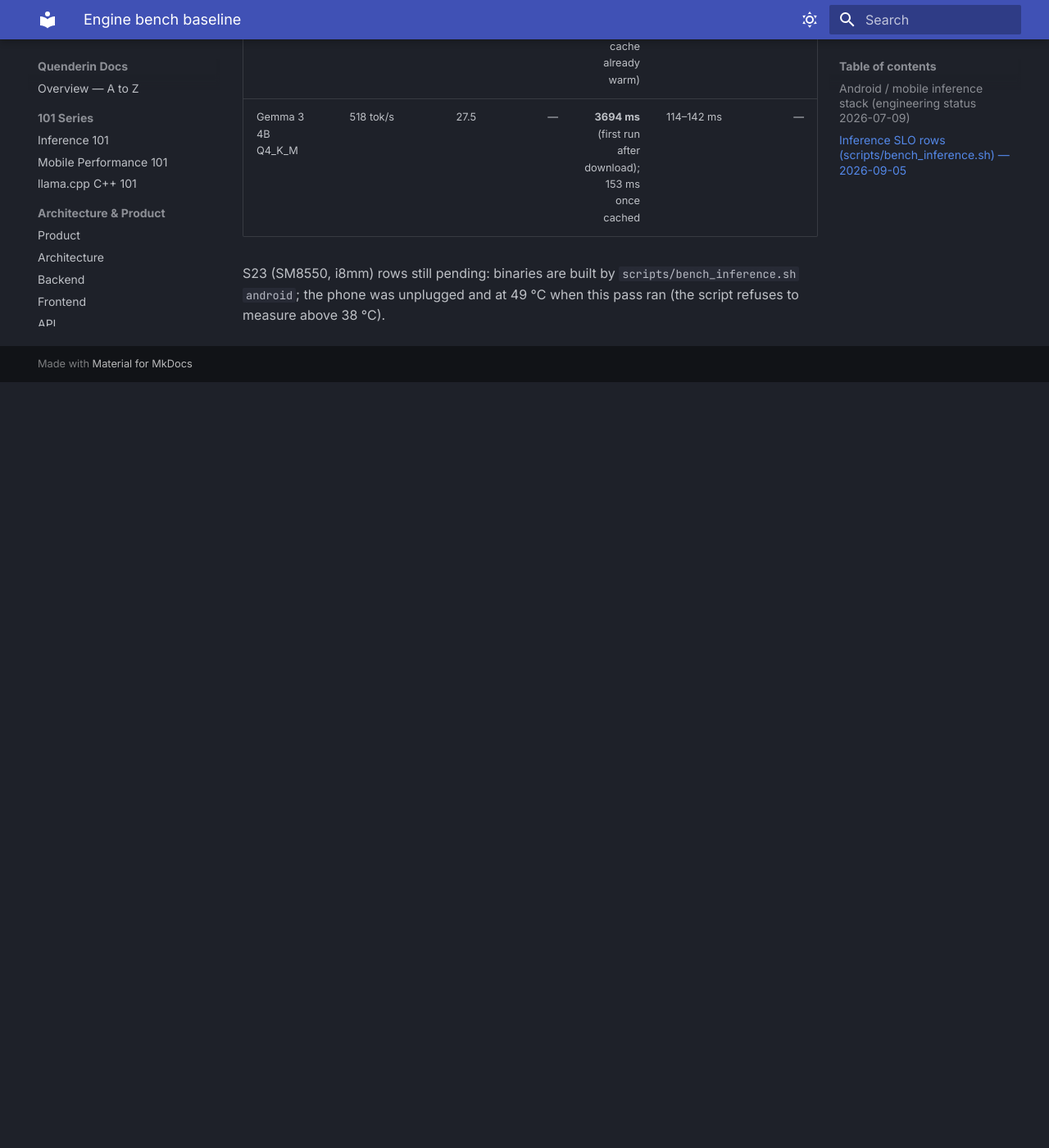
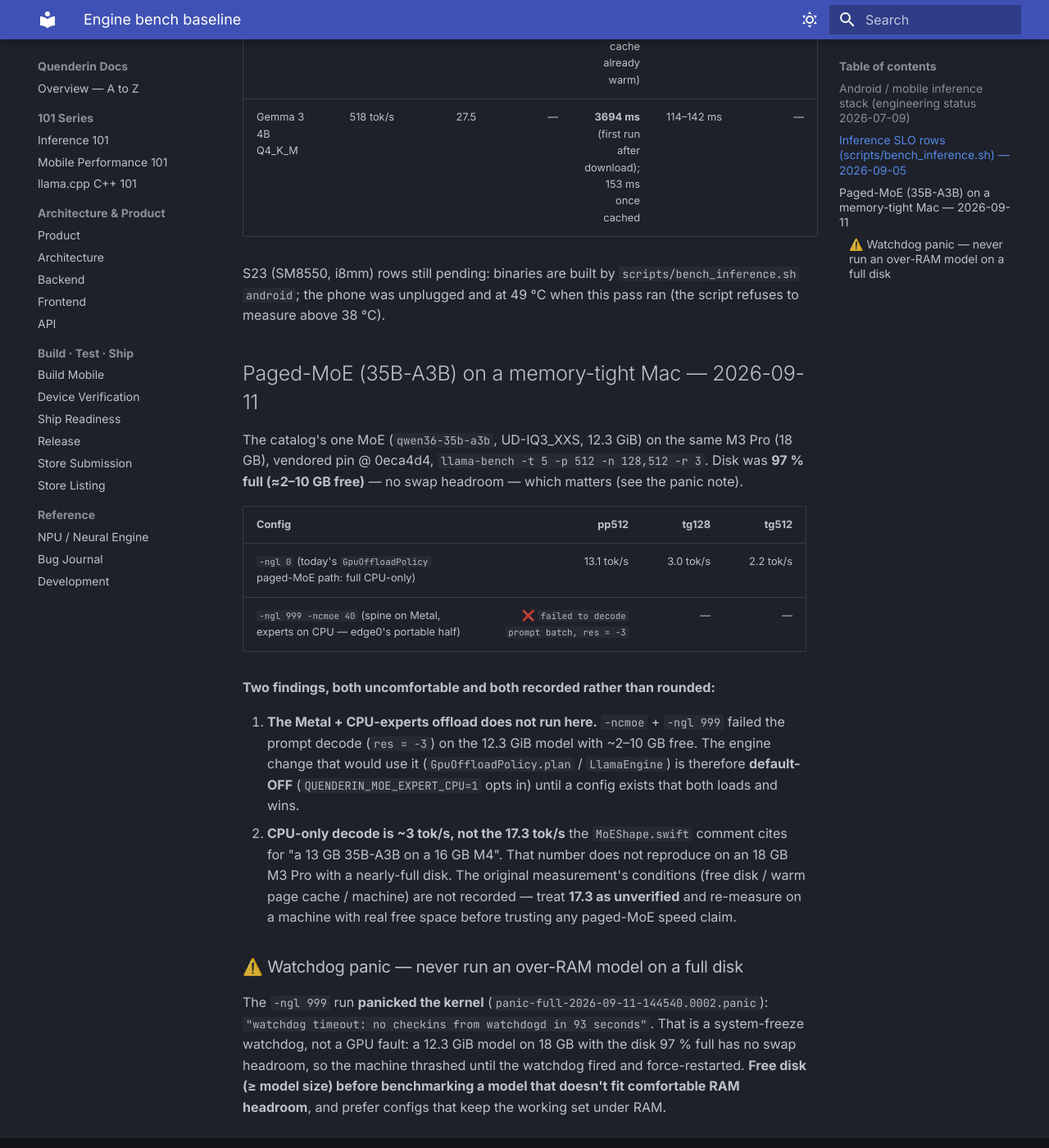
Before and after one commit to alikatgh/quenderin, an MkDocs documentation site: the page built from docs/BENCH_BASELINE.md, in a window 1280 px wide and 1400 px high, scrolled down 2321 px. Shown: the whole window at 82% size. Built offline with MkDocs 1.6.1 and Material for MkDocs 9.7.7, drawn with Linux system fonts in a browser that asks for light colours; before the commit the page ends 2787 px from its top, so only the background shows below that.

Commit message:
docs(bench): record the 35B-A3B MoE numbers, the watchdog panic, and unverify the 17.3 tok/s claim
Measured on the 18 GB M3 Pro (disk 97% full): full CPU-only = 13.1 pp512 / 3.0 tg128 / 2.2 tg512 tok/s; the spine-on-Metal + experts-CPU config (-ngl 999 -ncmoe 40) FAILED to decode (res=-3). So the paged-MoE expert offload stays default-OFF and CPU-only is ~3 tok/s — NOT the 17.3 tok/s MoEShape.swift cited. Flagged 17.3 as unverified at its source.

The -ngl 999 run watchdog-panicked the kernel (no checkins from watchdogd in 93s): a 12.3 GiB model on 18 GB with no swap headroom thrashed until the system froze. Bug journal: pattern + entry. Lesson recorded: free disk >= model size before an over-RAM benchmark.

```diff
--- a/docs/BENCH_BASELINE.md
+++ b/docs/BENCH_BASELINE.md
@@ -61,3 +61,34 @@
 
 S23 (SM8550, i8mm) rows still pending: binaries are built by `scripts/bench_inference.sh android`; the phone was
 unplugged and at 49 °C when this pass ran (the script refuses to measure above 38 °C).
+
+## Paged-MoE (35B-A3B) on a memory-tight Mac — 2026-09-11
+
+The catalog's one MoE (`qwen36-35b-a3b`, UD-IQ3_XXS, 12.3 GiB) on the same M3 Pro (18 GB), vendored pin
+@ 0eca4d4, `llama-bench -t 5 -p 512 -n 128,512 -r 3`. Disk was **97 % full (≈2–10 GB free)** — no swap
+headroom — which matters (see the panic note).
+
+| Config | pp512 | tg128 | tg512 |
+|--------|------:|------:|------:|
+| `-ngl 0` (today's `GpuOffloadPolicy` paged-MoE path: full CPU-only) | 13.1 tok/s | 3.0 tok/s | 2.2 tok/s |
+| `-ngl 999 -ncmoe 40` (spine on Metal, experts on CPU — edge0's portable half) | ❌ `failed to decode prompt batch, res = -3` | — | — |
+
+**Two findings, both uncomfortable and both recorded rather than rounded:**
+
+1. **The Metal + CPU-experts offload does not run here.** `-ncmoe` + `-ngl 999` failed the prompt decode
+   (`res = -3`) on the 12.3 GiB model with ~2–10 GB free. The engine change that would use it
+   (`GpuOffloadPolicy.plan` / `LlamaEngine`) is therefore **default-OFF** (`QUENDERIN_MOE_EXPERT_CPU=1`
+   opts in) until a config exists that both loads and wins.
+2. **CPU-only decode is ~3 tok/s, not the 17.3 tok/s** the `MoEShape.swift` comment cites for "a 13 GB
+   35B-A3B on a 16 GB M4". That number does not reproduce on an 18 GB M3 Pro with a nearly-full disk.
+   The original measurement's conditions (free disk / warm page cache / machine) are not recorded —
+   treat **17.3 as unverified** and re-measure on a machine with real free space before trusting any
+   paged-MoE speed claim.
+
+### ⚠️ Watchdog panic — never run an over-RAM model on a full disk
+
+The `-ngl 999` run **panicked the kernel** (`panic-full-2026-09-11-144540.0002.panic`):
+`"watchdog timeout: no checkins from watchdogd in 93 seconds"`. That is a system-freeze watchdog, not a
+GPU fault: a 12.3 GiB model on 18 GB with the disk 97 % full has no swap headroom, so the machine
+thrashed until the watchdog fired and force-restarted. **Free disk (≥ model size) before benchmarking a
+model that doesn't fit comfortable RAM headroom**, and prefer configs that keep the working set under RAM.
--- a/docs/BUG_JOURNAL.md
+++ b/docs/BUG_JOURNAL.md
@@ -4,6 +4,11 @@
 
 ## Patterns to scan for FIRST
 
+- **An over-RAM model on a near-full disk can watchdog-panic macOS — free disk (≥ model size) before benchmarking.**
+  A 12.3 GiB MoE on an 18 GB Mac with the disk 97 % full has no swap headroom; `llama-bench -ngl 999` thrashed until
+  `watchdogd` stopped checking in and the kernel force-restarted (`watchdog timeout: no checkins from watchdogd in 93
+  seconds`). That's a memory-pressure freeze, not a GPU fault. The same run's `-ngl 999 -ncmoe 40` (spine-Metal +
+  experts-CPU) failed to decode (`res = -3`), so the paged-MoE offload is default-OFF. (2026-09-11)
 - **Parse OEM `dumpsys` output by the current-state FIELD, not by keyword — history rows match too.**
   Samsung's `dumpsys battery` prints a log of recent `ACTION_BATTERY_CHANGED` broadcasts, each containing
   `temperature:`, after the current-state `  temperature: N` line. `awk '/temperature/{print $2}'` then
@@ -648,6 +653,11 @@
 ## Chronological log
  (newest first, 5 lines max)
 
+- 2026-09-11 (`docs/BENCH_BASELINE.md`, 35B-A3B IQ3_XXS on an 18 GB M3 Pro) — benchmarking the catalog's only MoE
+  panicked the kernel (`watchdog timeout: no checkins from watchdogd in 93 seconds`). Cause: 12.3 GiB model + disk
+  97 % full = no swap headroom → thrash → system-freeze watchdog (NOT a GPU fault). Fix/lesson: free disk (≥ model
+  size) before an over-RAM benchmark, and record free space with the number. Measured: CPU-only ≈3 tok/s decode (not
+  the 17.3 in `MoEShape.swift`), and `-ngl 999 -ncmoe 40` failed to decode → MoE offload stays default-OFF.
 - 2026-09-10 (`scripts/bench_inference.sh` device temp parse) — the Android bench harness crashed before
   running ("syntax error in expression") and never enforced its 38 °C gate. Cause: Samsung's `dumpsys
   battery` prints a broadcast history whose rows also contain `temperature:`, so `awk '/temperature/{print $2}'`
```
Also changed, not shown: 1 other file.
